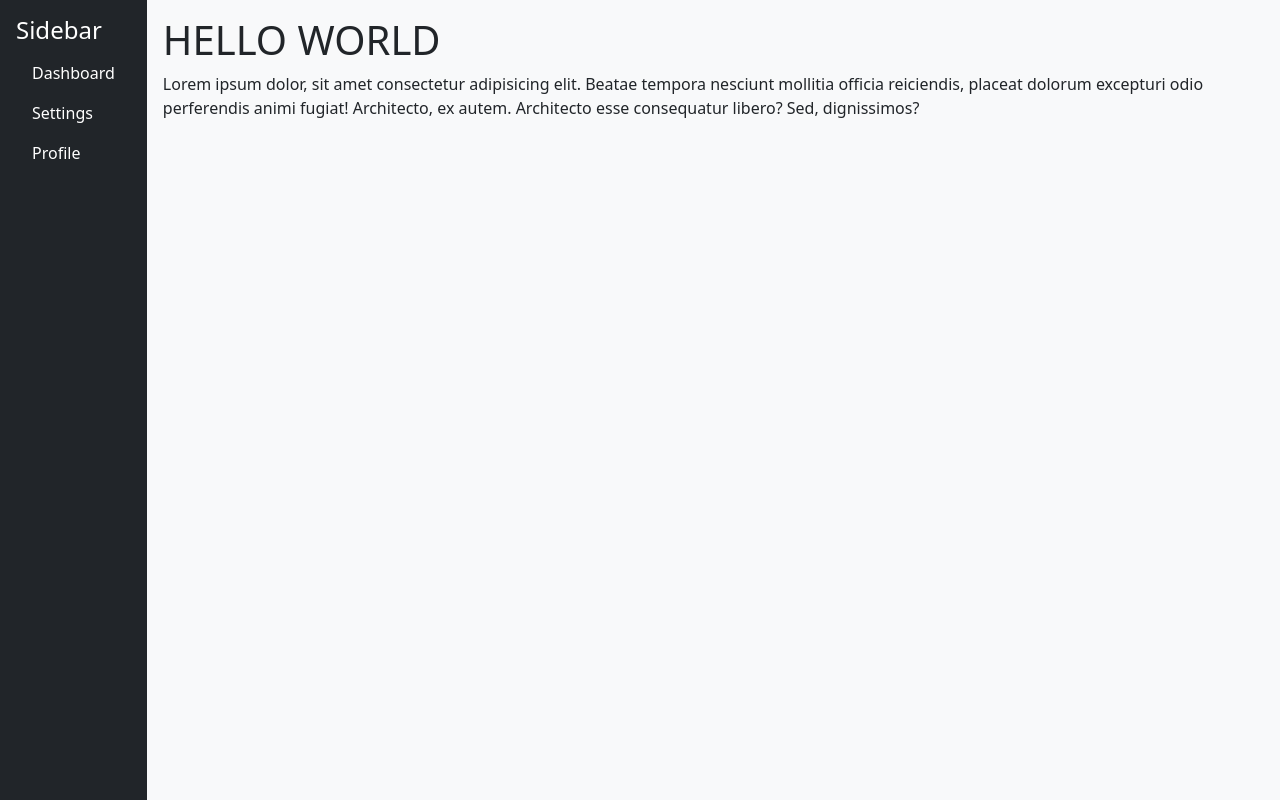
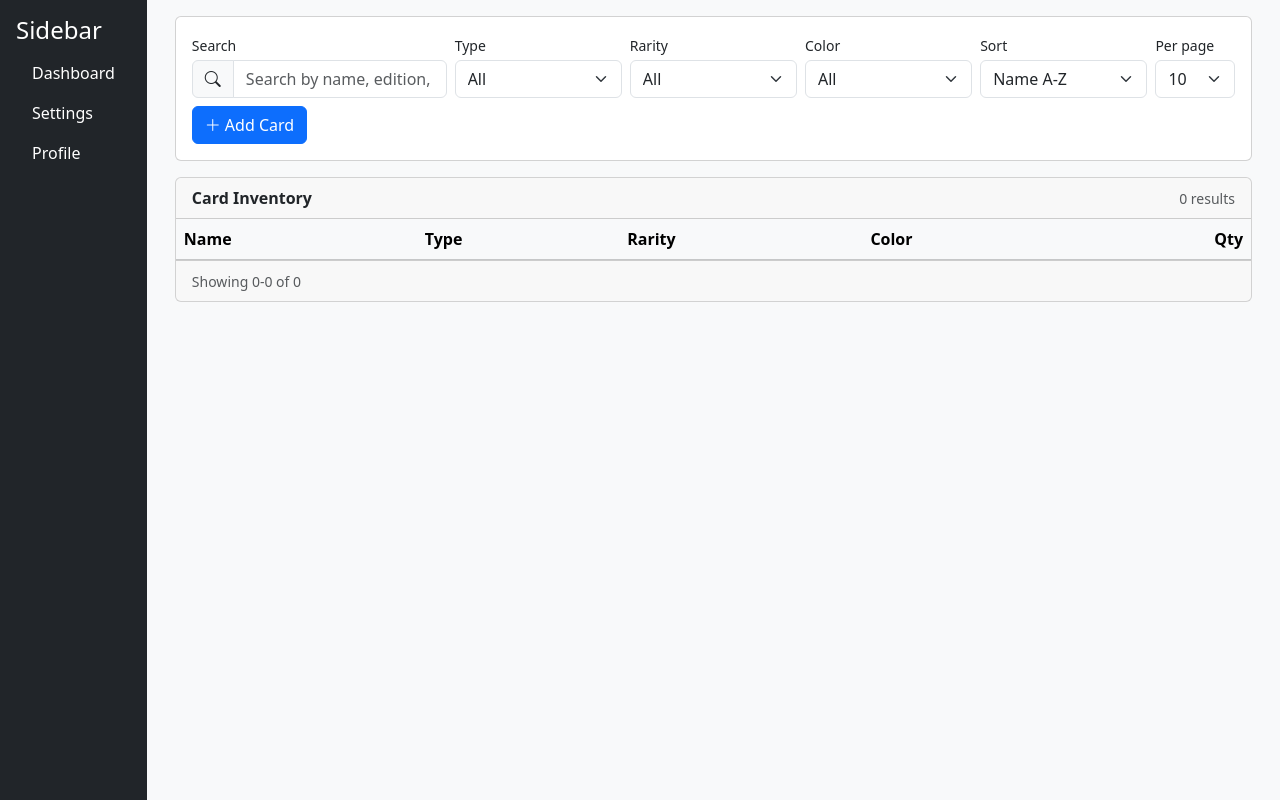
Before and after one commit to CloudStoned/CardTory, a Django app: page / in a window 1280 px wide. Shown: the part 56-856 px from the top of the page. Run offline with Django 5.2, Linux system fonts and the light colour scheme; lists and menus that the app fills with data are empty.

Commit message:
Design structure done

```diff
--- a/cards/templates/home.html
+++ b/cards/templates/home.html
@@ -1,5 +1,14 @@
 {% extends 'main.html' %}
 {% block content %}
-    <h1>HELLO WORLD</h1>
-    <p>Lorem ipsum dolor, sit amet consectetur adipisicing elit. Beatae tempora nesciunt mollitia officia reiciendis, placeat dolorum excepturi odio perferendis animi fugiat! Architecto, ex autem. Architecto esse consequatur libero? Sed, dignissimos?</p>
+<div class="container-fluid">
+    <div id="alertsContainer" class="position-relative"></div>
+</div>
+
+<!-- Inventory Section -->
+<section id="inventorySection">
+    <div class="container-fluid">
+    {% include 'toolbar.html' %}
+    {% include 'inventory_table.html' %}
+    </div>
+</section>
 {% endblock %}
--- /dev/null
+++ b/cards/templates/inventory_table.html
@@ -0,0 +1,33 @@
+<!-- Inventory Table -->
+<div class="card">
+    <div class="card-header d-flex justify-content-between align-items-center">
+    <span class="fw-semibold">Card Inventory</span>
+    <small class="text-muted"><span id="resultCount">0</span> results</small>
+    </div>
+    <div class="table-responsive">
+    <table class="table align-middle mb-0">
+        <thead class="table-light">
+        <tr>
+            <th>Name</th>
+            <th class="d-none d-md-table-cell">Type</th>
+            <th class="d-none d-md-table-cell">Rarity</th>
+            <th class="d-none d-lg-table-cell">Color</th>
+            <th class="text-end d-none d-sm-table-cell">Qty</th>
+        </tr>
+        </thead>
+        <tbody id="cardsTbody">
+        <!-- Rows injected -->
+        </tbody>
+    </table>
+    </div>
+    <div class="card-footer">
+    <div class="d-flex flex-wrap justify-content-between align-items-center gap-2">
+        <div><small class="text-muted">Showing <span id="pageInfo">0-0</span> of <span id="totalItems">0</span></small></div>
+        <nav>
+        <ul class="pagination pagination-sm mb-0" id="pagination">
+            <!-- pages -->
+        </ul>
+        </nav>
+    </div>
+    </div>
+</div>
--- /dev/null
+++ b/cards/templates/toolbar.html
@@ -0,0 +1,73 @@
+<!-- Toolbar -->
+<div class="card mb-3">
+  <div class="card-body">
+    <div class="row g-2 align-items-end">
+
+      <!-- Search Input -->
+      <div class="col-12 col-md-6 col-xl-3">
+        <label for="mainSearchInput" class="form-label small mb-1">Search</label>
+        <div class="input-group">
+          <span class="input-group-text"><i class="bi bi-search"></i></span>
+          <input type="text" id="mainSearchInput" class="form-control" placeholder="Search by name, edition, ID...">
+        </div>
+      </div>
+
+      <!-- Type Filter -->
+      <div class="col-6 col-md-3 col-xl-2">
+        <label for="filterType" class="form-label small mb-1">Type</label>
+        <select id="filterType" class="form-select">
+          <option value="">All</option>
+        </select>
+      </div>
+
+      <!-- Rarity Filter -->
+      <div class="col-6 col-md-3 col-xl-2">
+        <label for="filterRarity" class="form-label small mb-1">Rarity</label>
+        <select id="filterRarity" class="form-select">
+          <option value="">All</option>
+        </select>
+      </div>
+
+      <!-- Color Filter -->
+      <div class="col-6 col-md-3 col-xl-2">
+        <label for="filterColor" class="form-label small mb-1">Color</label>
+        <select id="filterColor" class="form-select">
+          <option value="">All</option>
+        </select>
+      </div>
+
+      <!-- Sort By -->
+      <div class="col-6 col-md-3 col-xl-2">
+        <label for="sortBy" class="form-label small mb-1">Sort</label>
+        <select id="sortBy" class="form-select">
+          <option value="name:asc">Name A-Z</option>
+          <option value="name:desc">Name Z-A</option>
+          <option value="rarity:desc">Rarity High-Low</option>
+          <option value="rarity:asc">Rarity Low-High</option>
+          <option value="marketValue:desc">Value High-Low</option>
+          <option value="marketValue:asc">Value Low-High</option>
+          <option value="quantity:desc">Qty High-Low</option>
+          <option value="quantity:asc">Qty Low-High</option>
+        </select>
+      </div>
+
+      <!-- Items Per Page -->
+      <div class="col-6 col-md-3 col-xl-1">
+        <label for="itemsPerPage" class="form-label small mb-1">Per page</label>
+        <select id="itemsPerPage" class="form-select">
+          <option>10</option>
+          <option>25</option>
+          <option>50</option>
+        </select>
+      </div>
+
+      <!-- Add Card Button  -->
+      <div class="col-12 d-flex justify-content-start mt-2">
+        <button class="btn btn-primary" data-bs-toggle="modal" data-bs-target="#cardFormModal">
+          <i class="bi bi-plus-lg me-1"></i>Add Card
+        </button>
+      </div>
+
+    </div>
+  </div>
+</div>
--- a/templates/main.html
+++ b/templates/main.html
@@ -8,6 +8,7 @@
     <title>Cards</title>
     <link rel="stylesheet" type='text/css' media='screen' href="{% static 'style.css' %}">
     <link href="https://cdn.jsdelivr.net/npm/bootstrap@5.3.8/dist/css/bootstrap.min.css" rel="stylesheet" integrity="sha384-sRIl4kxILFvY47J16cr9ZwB07vP4J8+LH7qKQnuqkuIAvNWLzeN8tE5YBujZqJLB" crossorigin="anonymous">
+    <link href="https://cdn.jsdelivr.net/npm/bootstrap-icons@1.11.3/font/bootstrap-icons.css" rel="stylesheet">
 </head>
 
 
@@ -18,7 +19,6 @@
             {% include 'sidebar.html' %}
             <div class="col bg-light p-3">
                 {% block content %}
-                <!-- Page-specific content goes here -->
                 {% endblock %}
             </div>
         </div>
```
